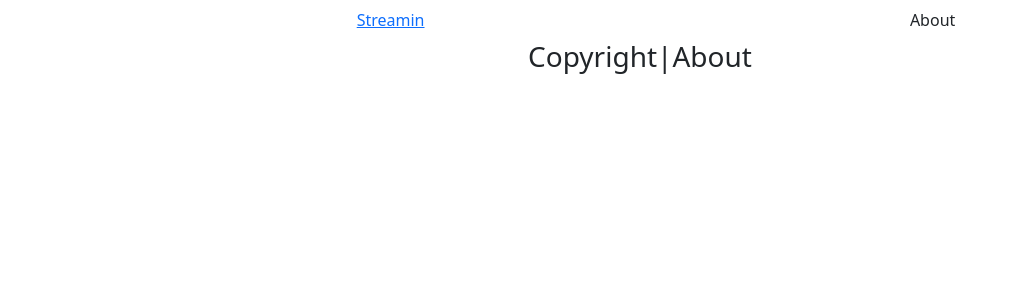
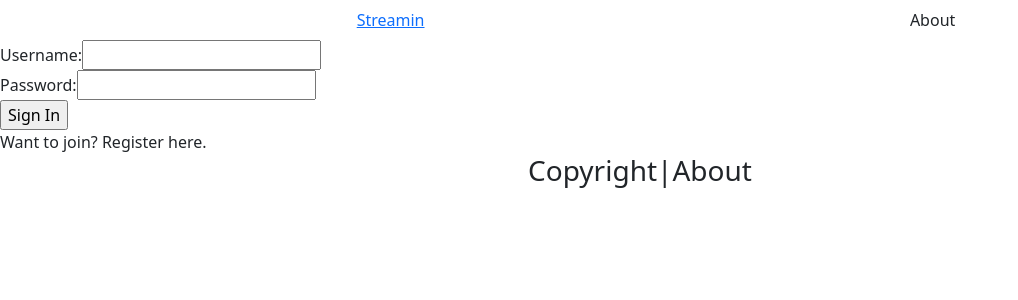
Before and after one commit to Bernard-Calma/streamin-frontend, a React (Create React App) app: page / in a window 1280 px wide. Shown: the top 300 px of the page, without its empty margins (0-1018 px from the left). Built offline with nearby package versions, Linux system fonts and the light colour scheme.

Commit message:
push before pull

```diff
--- a/src/App.js
+++ b/src/App.js
@@ -7,7 +7,7 @@ import Header from './components/Header'
 import SignInHeader from './components/signInHeader'
 
 //Signin Component
-// >>Import Signin component here<<
+import SignIn from "./components/SignIn";
 
 // Import the Footer Components
 import Footer from './components/Footer'
@@ -59,7 +59,7 @@ class App extends Component {
           <Header />
           {/* Sample component that pass functions into component */}
           {/* To call use onChange={this.props.handleChange} / onSubmit = {this.props.handleSubmit}  */}
-          {/* <SignIn handleChange = {this.handleChange} handleChange = {this.handleSubmit}/> */}
+          {<SignIn handleChange = {this.handleChange} handleSubmit = {this.handleSubmit}/>}
           <Footer />
         </>
       : <>
```
Also changed, not shown: src/components/SignIn.js (renamed from src/components/signin-register.js), 1 other file (tests, documents, lock files or other folders).
